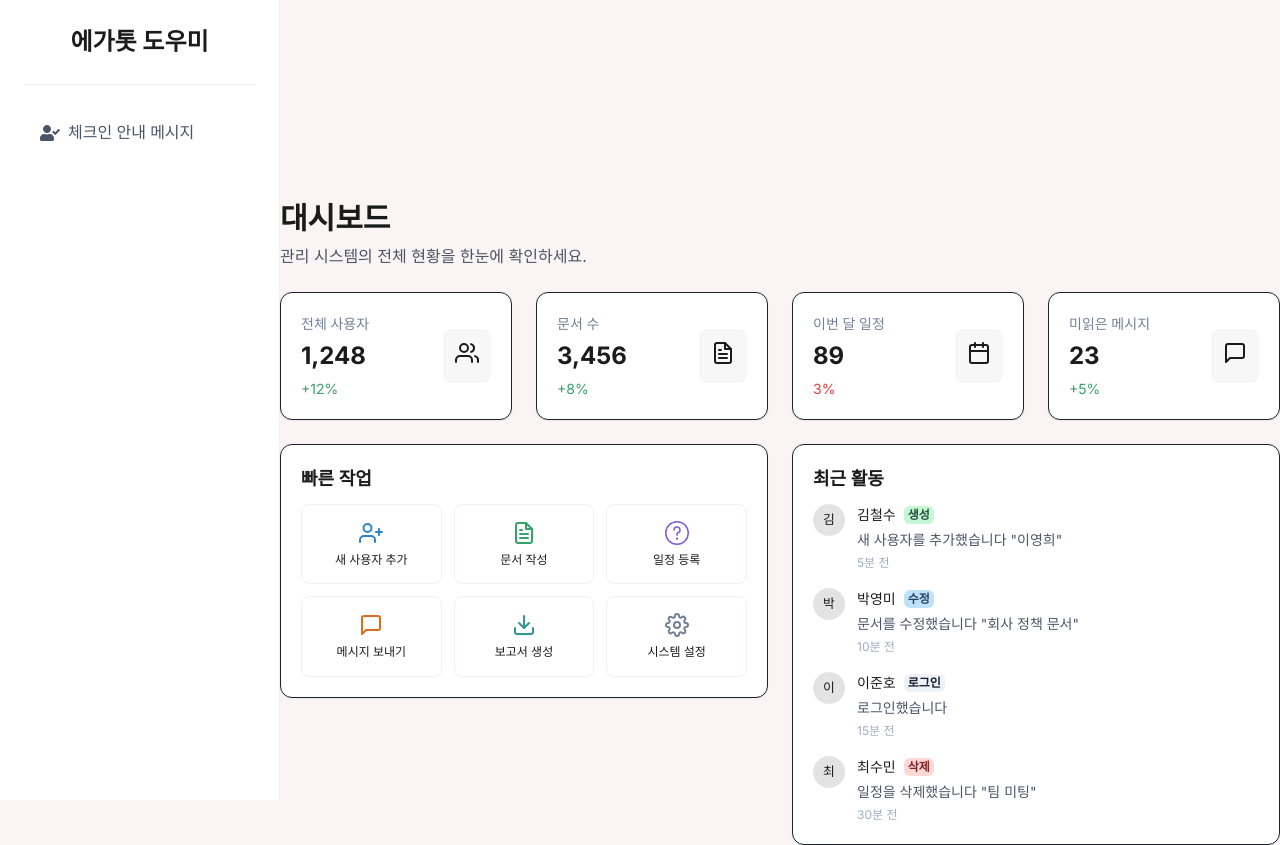
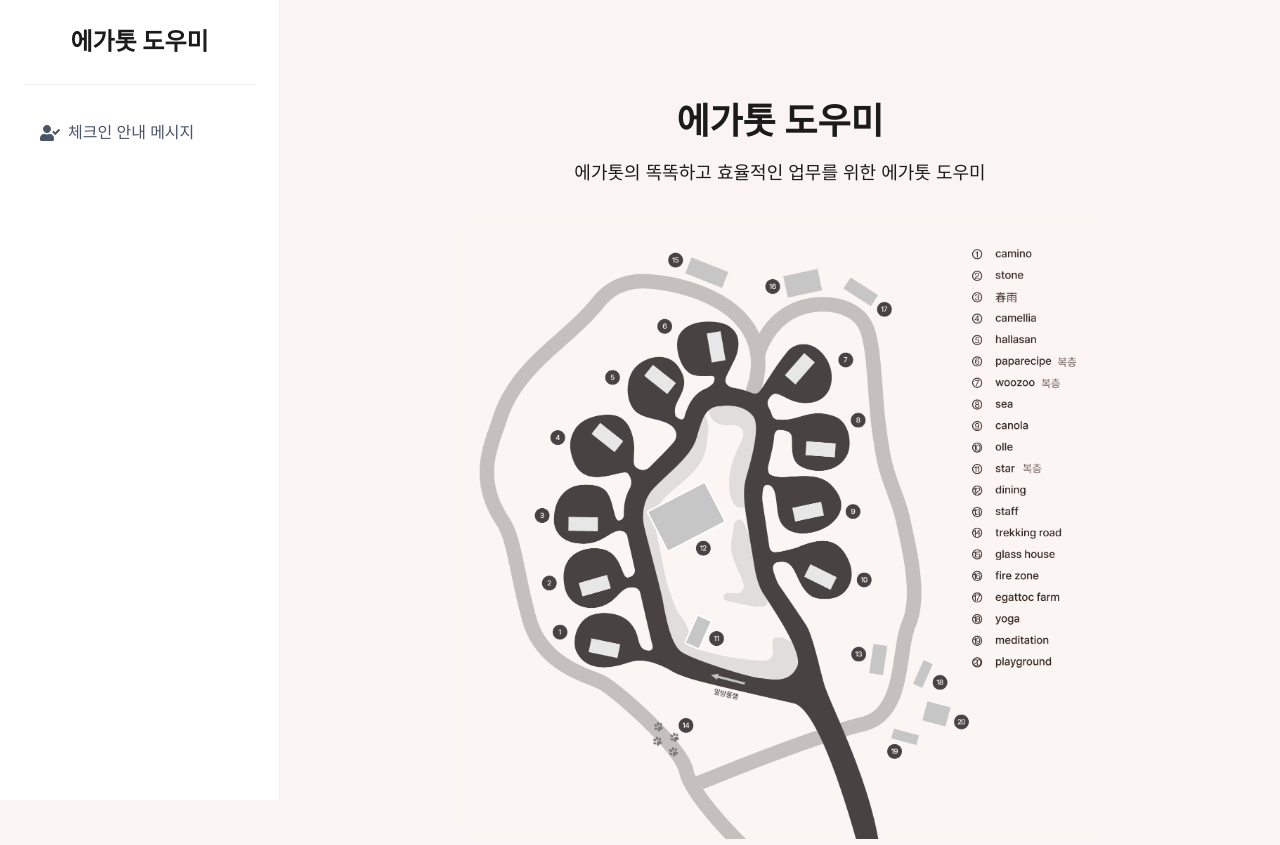
Before and after one commit to woojae05/eggatoc_suppoter, a Next.js app: page / in a window 1280 px wide. Built offline with nearby package versions, Linux system fonts and the light colour scheme.

Commit message:
add main page

```diff
--- a/src/app/page.tsx
+++ b/src/app/page.tsx
@@ -18,56 +18,31 @@ import {
   FiCalendar,
   FiMessageSquare,
 } from 'react-icons/fi';
+import Image from 'next/image';
 
 export default function Dashboard() {
   return (
     <Layout>
       <VStack spacing={6} align="stretch">
         {/* Page Header */}
-        <Box pt={'100px'}>
-          <Heading size="lg" color="primary.900" mb={2}>
-            대시보드
+        <Box>
+          <Heading as="h1" size="xl" textAlign="center" mb={4}>
+            에가톳 도우미
           </Heading>
-          <Text color="gray.600">
-            관리 시스템의 전체 현황을 한눈에 확인하세요.
+          <Text fontSize="lg" textAlign="center" mb={8}>
+            에가톳의 똑똑하고 효율적인 업무를 위한 에가톳 도우미
           </Text>
+          <Box display="flex" justifyContent="center">
+            <Image
+              src="/eggatoc-map.png"
+              alt="Eggatoc Map"
+              width={650}
+              height={350}
+            />
+          </Box>
         </Box>
 
         {/* Stats Cards */}
-        <SimpleGrid columns={{ base: 1, md: 2, lg: 4 }} spacing={6}>
-          <StatsCard
-            title="전체 사용자"
-            value="1,248"
-            icon={FiUsers}
-            change={{ value: '12%', isPositive: true }}
-          />
-          <StatsCard
-            title="문서 수"
-            value="3,456"
-            icon={FiFileText}
-            change={{ value: '8%', isPositive: true }}
-          />
-          <StatsCard
-            title="이번 달 일정"
-            value="89"
-            icon={FiCalendar}
-            change={{ value: '3%', isPositive: false }}
-          />
-          <StatsCard
-            title="미읽은 메시지"
-            value="23"
-            icon={FiMessageSquare}
-            change={{ value: '5%', isPositive: true }}
-          />
-        </SimpleGrid>
-
-        {/* Main Content */}
-        <SimpleGrid columns={{ base: 1, xl: 2 }} spacing={6}>
-          <VStack spacing={6} align="stretch">
-            <QuickActions />
-          </VStack>
-          <RecentActivity />
-        </SimpleGrid>
       </VStack>
     </Layout>
   );
```
Also changed, not shown: public/eggatoc-map.png (added), public/main.png (added).
